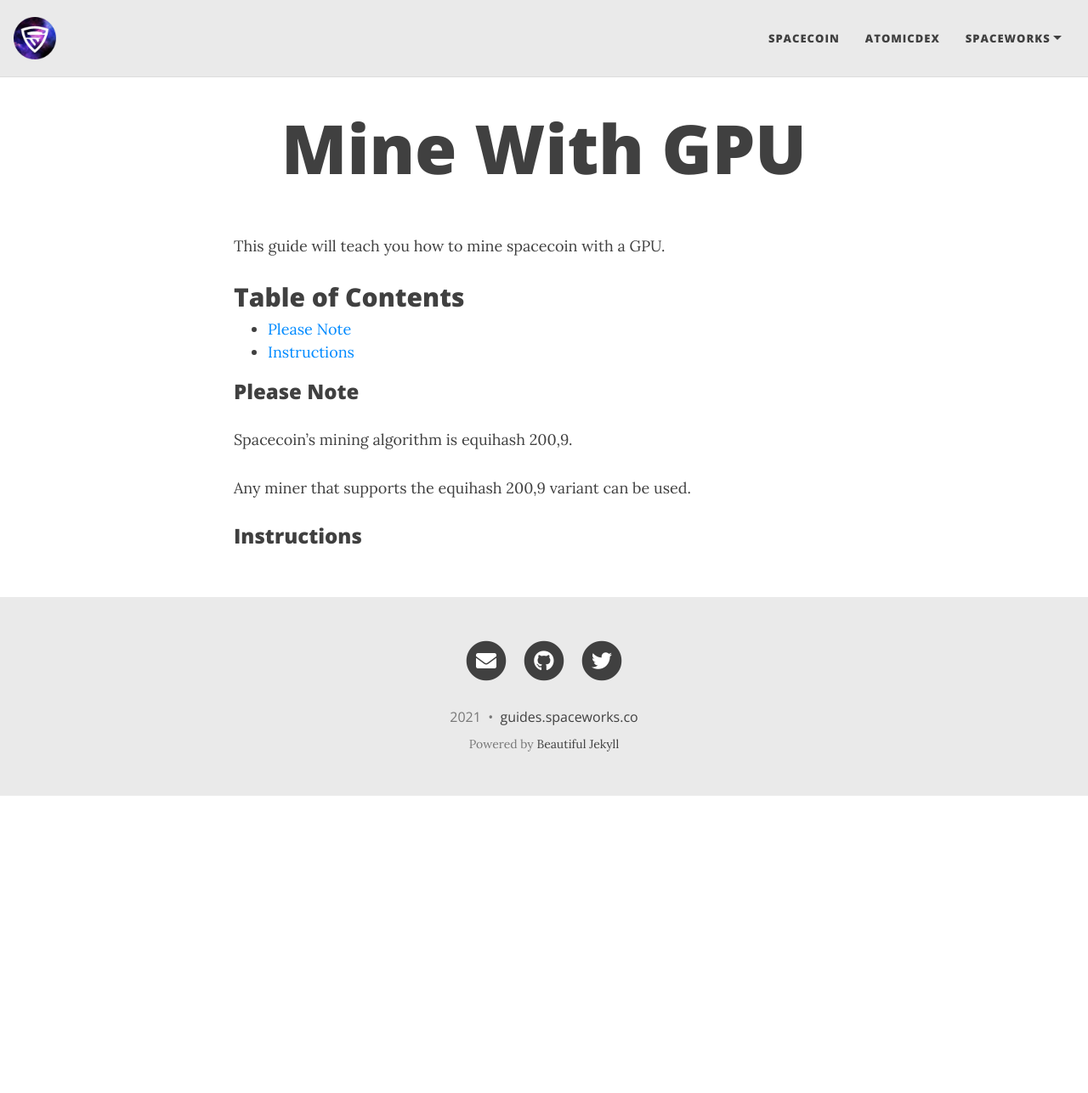
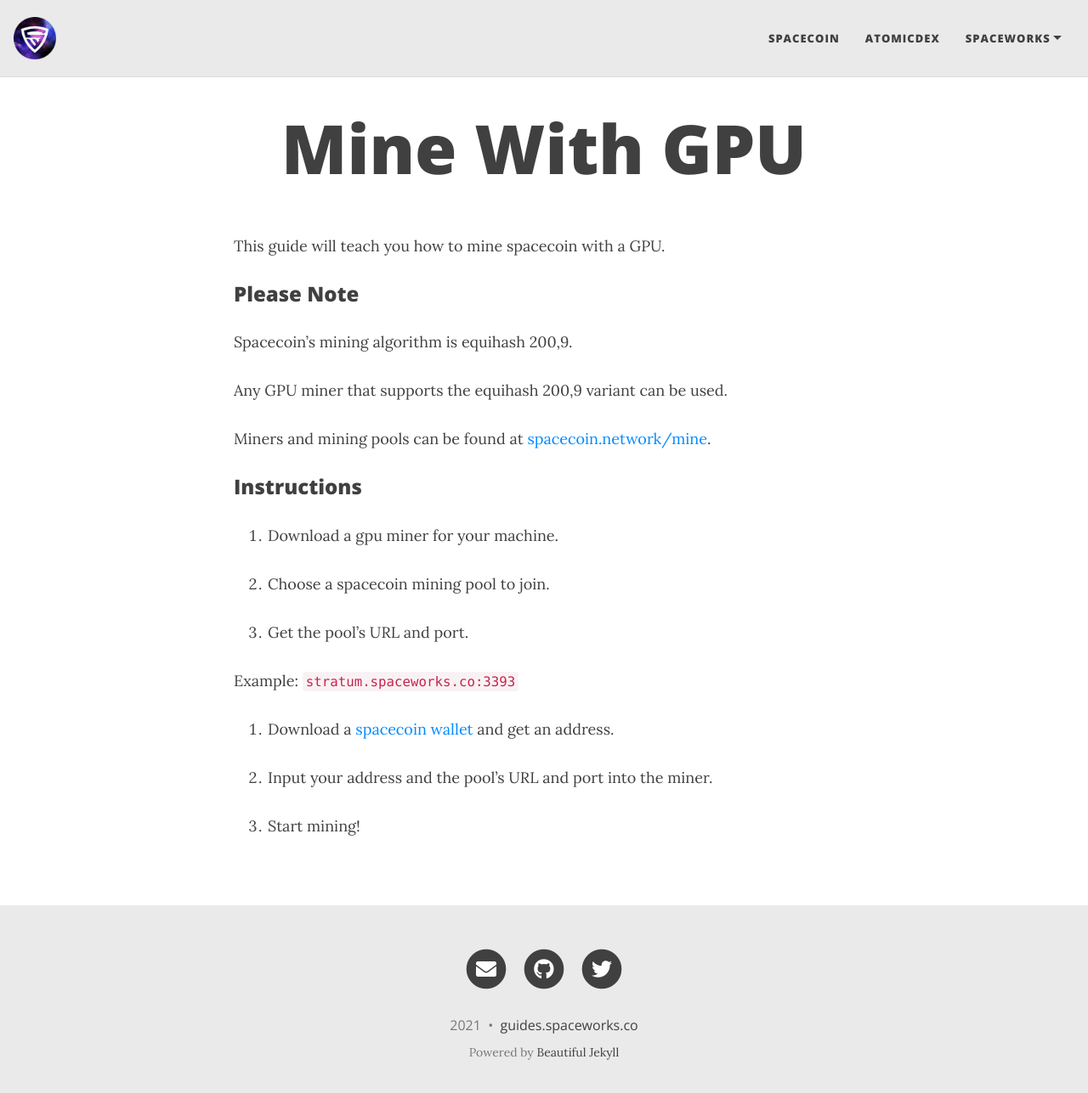
Before and after one commit to SpaceWorksCo/guides, a Jekyll site: the page built from Mine-With-GPU.md, in a window 1280 px wide and 1300 px high. Shown: the top 1287 px of the window at 85% size. Built offline with Jekyll 4.4.1, drawn with Linux system fonts in a browser that asks for light colours; nearby versions of some CDN libraries; our own code applies the rules of GitHub Pages for plain Markdown files.

Commit message:
Mine: finish mining guides.

```diff
--- a/Mine-With-GPU.md
+++ b/Mine-With-GPU.md
@@ -1,16 +1,27 @@
 # Mine With GPU
 
 This guide will teach you how to mine spacecoin with a GPU.
-
-## Table of Contents
-
-- [Please Note](#Please-Note)
-- [Instructions](#Instructions)
 
 ### Please Note
 
 Spacecoin's mining algorithm is equihash 200,9.
 
-Any miner that supports the equihash 200,9 variant can be used.
+Any GPU miner that supports the equihash 200,9 variant can be used.
+
+Miners and mining pools can be found at [spacecoin.network/mine](https://spacecoin.network/mine).
 
 ### Instructions
+
+1. Download a gpu miner for your machine.
+
+2. Choose a spacecoin mining pool to join.
+
+3. Get the pool's URL and port.
+
+  Example: `stratum.spaceworks.co:3393`
+
+4. Download a [spacecoin wallet](https://spacecoin.network/#wallets) and get an address.
+
+5. Input your address and the pool's URL and port into the miner.
+
+6. Start mining!
```
Also changed, not shown: Mine-With-ASIC.md (+17 -6 lines).
